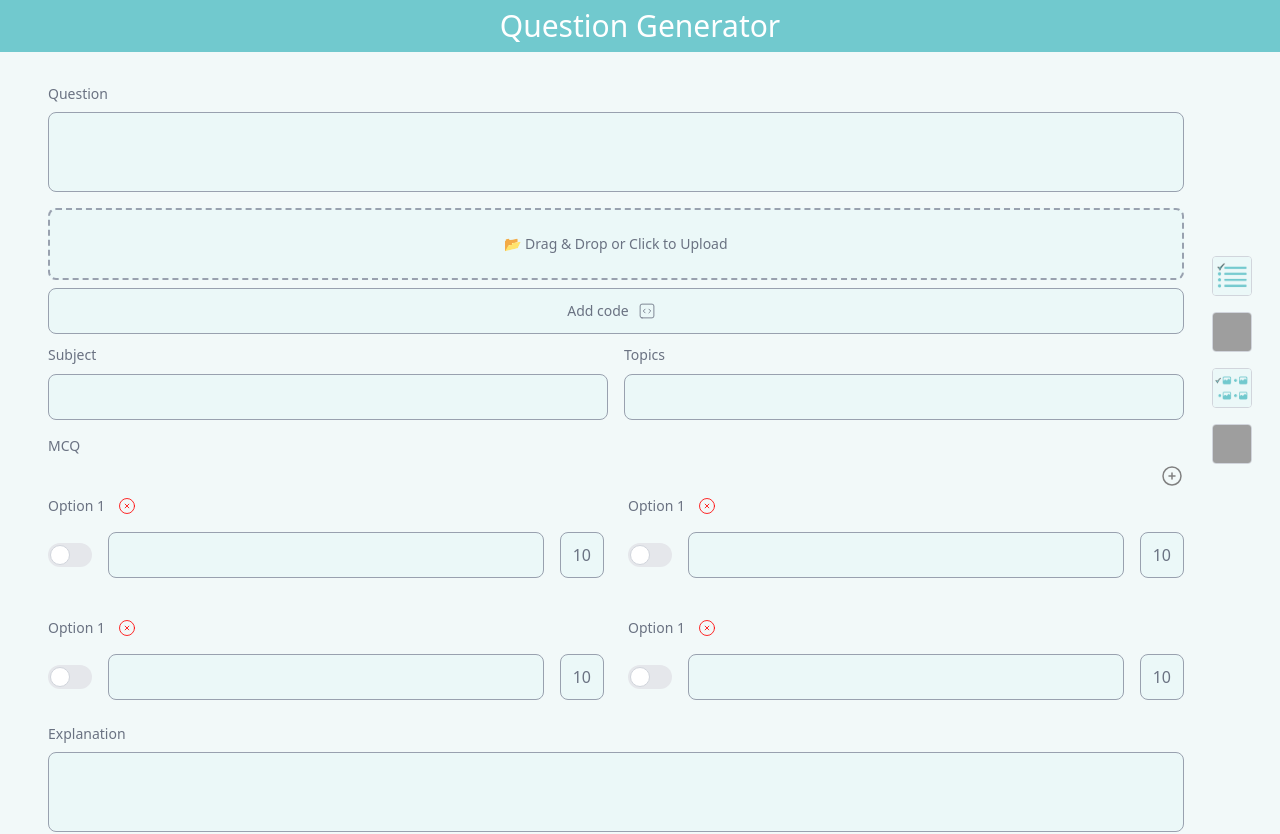
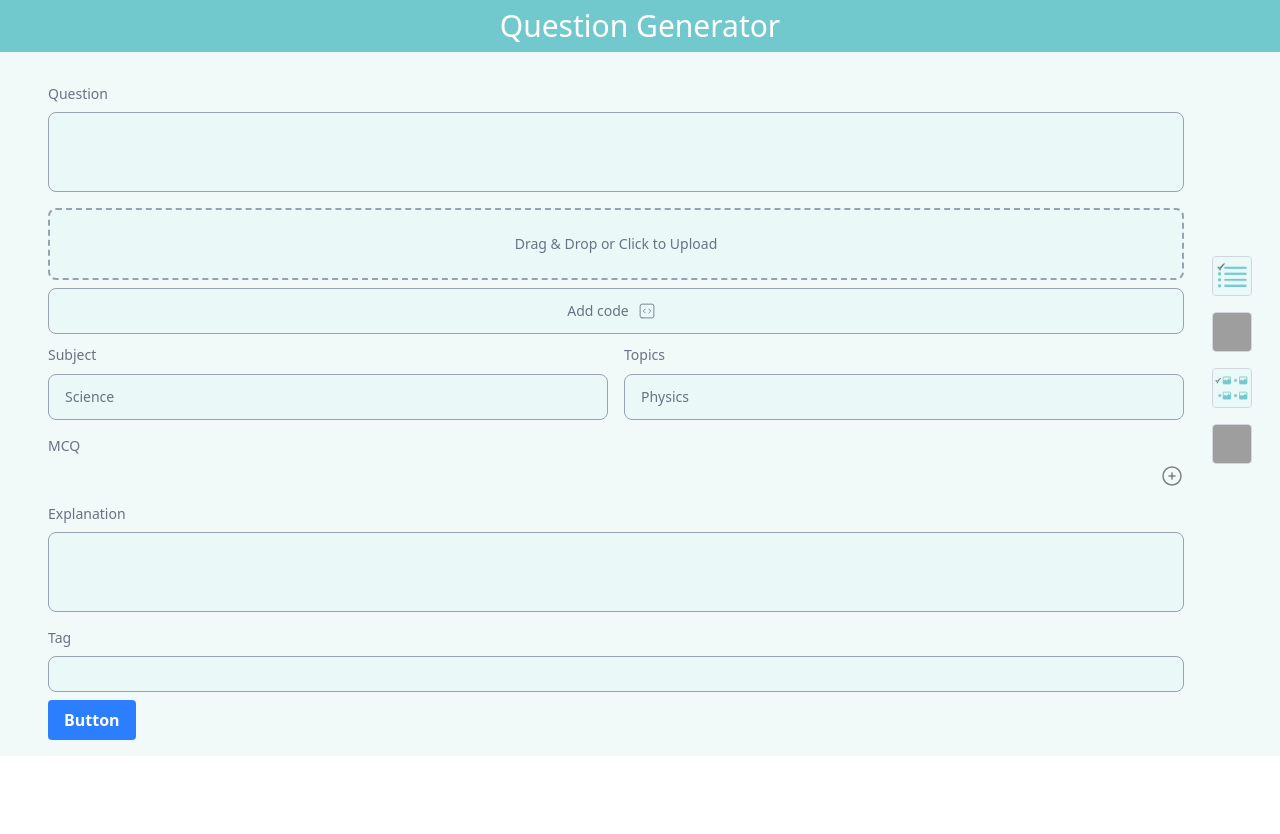
Before and after one commit to mr-harikrishnan/gng-questions-gen, a React (Vite) app: page / in a window 1280 px wide. Shown: the top 834 px of the page. After the commit the page ends 800 px from the top, so only its background shows below. Built offline with nearby package versions, Linux system fonts and the light colour scheme; grey boxes are pictures that could not be loaded.

Commit message:
some chnages

```diff
--- a/package.json
+++ b/package.json
@@ -17,6 +17,7 @@
     "react": "^19.1.0",
     "react-dom": "^19.1.0",
     "react-dropzone": "^14.3.8",
+    "react-router-dom": "^7.6.3",
     "tailwindcss": "^4.1.11"
   },
   "devDependencies": {
--- a/src/App.jsx
+++ b/src/App.jsx
@@ -3,11 +3,31 @@ import Mcq from './Components/MCQ/Mcq'
 import { Formik, useFormik } from 'formik'
 import CodeEditor from './Components/Code-Editor/CodeEditor'
 import DragAndDrop from './Components/Drag-And-Drop/DragAndDrop'
+import { BrowserRouter, Link, Route, Routes } from 'react-router-dom'
 
 
 function App() {
+
+  const subjectsArray = [
+    {
+      subject: "Science",
+      topics: ["Physics", "Chemistry", "Biology"]
+    },
+    {
+      subject: "Programming",
+      topics: ["Variables", "Functions", "Loops"]
+    },
+    {
+      subject: "Problem Solving",
+      topics: ["Patterns", "Recursion", "Algorithms"]
+    }
+  ];
+
   const [showEditor, setShowEditor] = useState(false)
   const [code, setCode] = useState("Write your Code...")
+  const [subject, setSubject] = useState("science")
+  const [topics, setTopics] = useState(["Physics", "Chemistry", "Biology"])
+  const [optionComponent, setoptionComponent] = useState("mcq")
 
 
   const formik = useFormik({
@@ -17,30 +37,62 @@ function App() {
       code: code,
       subject: "",
       topic: "",
-      options: [
-        {
-          option: "",
-          mark: 0,
-          isCorrect: false
-        },
-        {
-          option: "",
-          mark: 0,
-          isCorrect: false
-        }
-      ],
+      options: [],
       explanation: "",
       tags: []
     },
     validate: (values) => {
       let error = {}
 
+      if (!values.question) {
+        error.question = "Please enter question"
+      }
 
+      if (values.question.length < 5) {
+        error.question = "Please enter minimum 5 letters"
+      }
+
+
+
+      return error;
+
+    },
+    onSubmit: (values) => {
+      console.log(values)
     }
 
 
 
   })
+
+
+  const setTopicSelectedSubject = (value) => {
+    subjectsArray.map((sub, index) => {
+      if (sub.subject == value) {
+        setTopics([...sub.topics])
+
+
+      }
+
+    })
+
+
+  }
+
+
+  const onSetoptionComponent = (option) => {
+    setoptionComponent(option)
+  }
+
+
+
+
+
+
+
+
+
+
 
   return (
     <div className='h-sfull w-full bg-[#f2f9f9] '>
@@ -72,8 +124,8 @@ function App() {
         </div>
 
         {/* CHOOSE FILE */}
+
         <DragAndDrop formik={formik}></DragAndDrop>
-
 
 
         {/* ADD CODE */}
@@ -99,7 +151,15 @@ function App() {
 
           <div className='w-full'>
             <label className='text-sm text-gray-500 my-2' >Subject </label>
-            <select name="" id="" className='appearance-none border w-full text-sm text-gray-500 items-center justify-center  px-4 my-2 py-3 bg-[#ebf8f8]  border-gray-400 rounded-lg cursor-pointer hover:bg-[#d3f0f3] transition'>
+            <select
+              onChange={(e) => {
+                setTopicSelectedSubject(e.target.value)
+              }}
+              name="" id="" className='appearance-none border w-full text-sm text-gray-500 items-center justify-center  px-4 my-2 py-3 bg-[#ebf8f8]  border-gray-400 rounded-lg cursor-pointer hover:bg-[#d3f0f3] transition'>
+              <option disabled >Select Subject</option>
+              {subjectsArray.map((sub, index) => {
+                return <option key={index} value={sub.subject}>{sub.subject}</option>
+              })}
             </select>
           </div>
 
@@ -109,17 +169,25 @@ function App() {
           <div className='w-full'>
             <label className='text-sm text-gray-500 my-2' >Topics </label>
             <select name="" id="" className='appearance-none border w-full text-sm text-gray-500 items-center justify-center  px-4 my-2 py-3 bg-[#ebf8f8]  border-gray-400 rounded-lg cursor-pointer hover:bg-[#d3f0f3] transition'>
+              <option disabled >Select Topic</option>
+              {topics.map((top, index) => {
+                return <option key={index} value={top}>{top}</option>
+              })}
             </select>
           </div>
 
         </div>
+
 
         {/* CHOOSE CHOISES */}
 
 
         <div>
 
-          <Mcq></Mcq>
+          {optionComponent == "mcq" ? <Mcq formik={formik} ></Mcq> : null}
+          {optionComponent == "msq" }
+          {optionComponent == "mcqImage" }
+          {optionComponent == "msqImage" }
 
         </div>
 
@@ -147,18 +215,18 @@ function App() {
 
 
 
-      {/* NAVIGATE ROUTES */}
+      {/* NAVIGATE */}
 
 
       <div className='fixed z-60 top-60 right-3  p-4 rounded-lg flex flex-col gap-4'>
 
-        <img src="/src/assets/MCQ.png" className='h-10 w-10 cursor-pointer hover:border-3  hover:border-[#71C9CE] rounded border border-gray-300 mx-auto' alt="" />
+        <img onClick={() => { onSetoptionComponent("mcq") }} src="/src/assets/MCQ.png" className='h-10 w-10 cursor-pointer hover:border-3  hover:border-[#71C9CE] rounded border border-gray-300 mx-auto' alt="" />
 
-        <img src="/src/assets//MSQ.png" className='h-10 w-10 cursor-pointer hover:border-3  hover:border-[#71C9CE] rounded border border-gray-300 mx-auto' alt="" />
+        <img onClick={() => { onSetoptionComponent("msq") }} src="/src/assets//MSQ.png" className='h-10 w-10 cursor-pointer hover:border-3  hover:border-[#71C9CE] rounded border border-gray-300 mx-auto' alt="" />
 
-        <img src="/src/assets/MCQI.png" className='h-10 w-10 cursor-pointer hover:border-3  hover:border-[#71C9CE] rounded border border-gray-300 mx-auto' alt="" />
+        <img onClick={() => { onSetoptionComponent("mcqImagae") }} src="/src/assets/MCQI.png" className='h-10 w-10 cursor-pointer hover:border-3  hover:border-[#71C9CE] rounded border border-gray-300 mx-auto' alt="" />
 
-        <img src="/src/assets//MSQI.png" className='h-10 w-10 cursor-pointer hover:border-3  hover:border-[#71C9CE] rounded border border-gray-300 mx-auto' alt="" />
+        <img onClick={() => { onSetoptionComponent("msqImage") }} src="/src/assets//MSQI.png" className='h-10 w-10 cursor-pointer hover:border-3  hover:border-[#71C9CE] rounded border border-gray-300 mx-auto' alt="" />
 
       </div>
 
--- a/src/Components/Drag-And-Drop/DragAndDrop.jsx
+++ b/src/Components/Drag-And-Drop/DragAndDrop.jsx
@@ -7,7 +7,7 @@ function DragAndDrop({ formik }) {
 
     const onDrop = useCallback((acceptedFiles) => {
         const file = acceptedFiles[0];
-        formik.setFieldValue("image", file);
+        formik.setFieldValue("image", URL.createObjectURL(file));
         setPreview(URL.createObjectURL(file));
 
     }, [formik]);
@@ -34,7 +34,7 @@ function DragAndDrop({ formik }) {
                         }`}
                 >
                     <input {...getInputProps()} />
-                    <p className="text-sm text-gray-500">📂 Drag & Drop or Click to Upload</p>
+                    <p className="text-sm text-gray-500">Drag & Drop or Click to Upload</p>
                 </div>
             )}
 
--- a/src/Components/MCQ/Mcq.jsx
+++ b/src/Components/MCQ/Mcq.jsx
@@ -1,24 +1,53 @@
 import React, { useState } from 'react'
 import McqOptionsCard from './McqOptionsCard'
 
-function Mcq() {
 
-    const [optionCount, setOptionCount] = useState(4)
+function Mcq({ formik }) {
+
+    const addOption = () => {
+        if (formik.values.options.length == 0) {
+            const newOptions = [...formik.values.options, {
+                option: "",
+                mark: 0,
+                isCorrect: false
+            }, {
+                option: "",
+                mark: 0,
+                isCorrect: false
+            }];
+
+            formik.setFieldValue("options", newOptions);
+        }
+        else {
+            const newOptions = [...formik.values.options, {
+                option: "",
+                mark: 0,
+                isCorrect: false
+            }];
+            formik.setFieldValue("options", newOptions);
+        }
+
+    }
 
     return (
         <div>
             <h1 className='text-sm text-gray-500 my-2'>MCQ</h1>
 
-            <div className='flex justify-end'>
-                <svg xmlns="http://www.w3.org/2000/svg" fill="none" viewBox="0 0 24 24" strokeWidth="1.5" stroke="gray" className="size-6 cursor-pointer hover:scale-120">
+            <div
+
+                className='flex justify-end'>
+                <svg
+                    onClick={() => {
+                        addOption()
+                    }} xmlns="http://www.w3.org/2000/svg" fill="none" viewBox="0 0 24 24" strokeWidth="1.5" stroke="gray" className="size-6 cursor-pointer hover:scale-120">
                     <path strokeLinecap="round" strokeLinejoin="round" d="M12 9v6m3-3H9m12 0a9 9 0 1 1-18 0 9 9 0 0 1 18 0Z" />
                 </svg>
             </div>
 
             <div className='grid md:grid-cols-2 gap-6'>
 
-                {Array.from({ length: optionCount }).map((_, index) => (
-                    <McqOptionsCard key={index}></McqOptionsCard>
+                {formik.values.options.map((opt, index) => (
+                    <McqOptionsCard key={index} formik={formik} index={index}></McqOptionsCard>
                 ))}
 
             </div>
--- a/src/Components/MCQ/McqOptionsCard.jsx
+++ b/src/Components/MCQ/McqOptionsCard.jsx
@@ -1,40 +1,57 @@
 import React, { useState } from 'react'
 
-function McqOptionsCard() {
+function McqOptionsCard({ formik, index }) {
 
-    const [isAnswer, setIsAnswer] = useState(false)
-    const TogglesetIsAnswer = () => {
-        setIsAnswer(!isAnswer)
-        console.log(isAnswer)
+    const [correctAnswerIndex, setCorrectAnswerindex] = useState(0)
+
+    const deleteOptions = (index) => {
+        const copyData = [...formik.values.options]
+        copyData.splice(index, 1)
+        formik.setFieldValue('options', copyData)
+    }
+
+    const ChangeCorrectAnswerIndex =(index)=>{
+setCorrectAnswerindex(index)
+console.log(index)
     }
 
     return (
         <div>
 
             <div className='flex items-center gap-3'>
-                <h1 className='text-sm text-gray-500 my-2'>Option 1</h1>
-                <svg xmlns="http://www.w3.org/2000/svg" fill="none" viewBox="0 0 24 24" strokeWidth="1" stroke="red" className="size-5 cursor-pointer hover:scale-120">
+                <h1 className='text-sm text-gray-500 my-2'>Option {index + 1}</h1>
+
+                <svg
+                    onClick={(index) => {
+                        deleteOptions(index)
+                    }}
+                    className={`${formik.values.options.length > 2 ? "block" : "hidden"} size-5 cursor-pointer hover:scale-120`} xmlns="http://www.w3.org/2000/svg" fill="none" viewBox="0 0 24 24" strokeWidth="1" stroke="red">
                     <path strokeLinecap="round" strokeLinejoin="round" d="m9.75 9.75 4.5 4.5m0-4.5-4.5 4.5M21 12a9 9 0 1 1-18 0 9 9 0 0 1 18 0Z" />
                 </svg>
 
+
+
             </div>
 
-            <div className='flex gap-4' >
-                <label className="inline-flex items-center cursor-pointer">
-                    <input onClick={TogglesetIsAnswer} type="checkbox" value="" className="sr-only peer" />
-                    <div className="relative w-11 h-6 bg-gray-200 peer-focus:outline-none  rounded-full peer dark:bg-gray-700 peer-checked:after:translate-x-full rtl:peer-checked:after:-translate-x-full peer-checked:after:border-white after:content-[''] after:absolute after:top-[2px] after:start-[2px] after:bg-white after:border-gray-300 after:border after:rounded-full after:h-5 after:w-5 after:transition-all dark:border-gray-600 peer-checked:bg-[#71C9CE] "></div>
-                </label>
+            <div className='flex gap-4 items-center' >
+
+                <div
+                onClick={()=>{
+                    ChangeCorrectAnswerIndex(index)
+                }}
+                    className={`${correctAnswerIndex == index ? "bg-[#71C9CE] justify-end":"bg-gray-200 justify-start"} border flex items-center   border-gray-100  h-7 rounded-3xl min-w-12 py-1`}>
+                    <div className='border border-gray-300 bg-white h-5.5 w-5.5 rounded-3xl ml-1 '></div>
+                </div>
 
                 <div className='w-full'>
                     <input name="" id="" className='appearance-none border w-full text-sm text-gray-500 items-center justify-center  px-4 my-2 py-3 bg-[#ebf8f8]  border-gray-400 rounded-lg cursor-pointer hover:bg-[#d3f0f3] transition'>
                     </input>
                 </div>
 
-                <div className='w-14 appearance-none border text-md text-gray-500 flex items-center justify-center   my-2  bg-[#ebf8f8]  border-gray-400 rounded-lg cursor-pointer hover:bg-[#d3f0f3] transition'>
+                <div className='w-14 h-12 appearance-none border text-md text-gray-500 flex items-center justify-center   my-2  bg-[#ebf8f8]  border-gray-400 rounded-lg cursor-pointer hover:bg-[#d3f0f3] transition'>
                     10
                 </div>
             </div>
-
 
 
         </div>
@@ -42,3 +59,5 @@ function McqOptionsCard() {
 }
 
 export default McqOptionsCard
+
+// ${correctAnswerIndex == index ? "bg-[#71C9CE] justify-end":"bg-gray-200 justify-start"}
```
Also changed, not shown: 2 other files (tests, documents, lock files or other folders).
